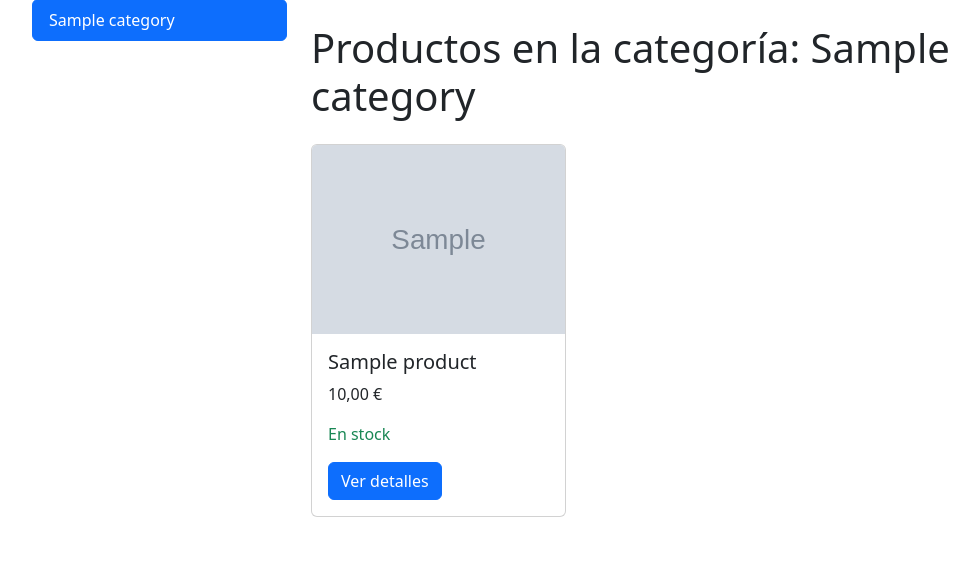
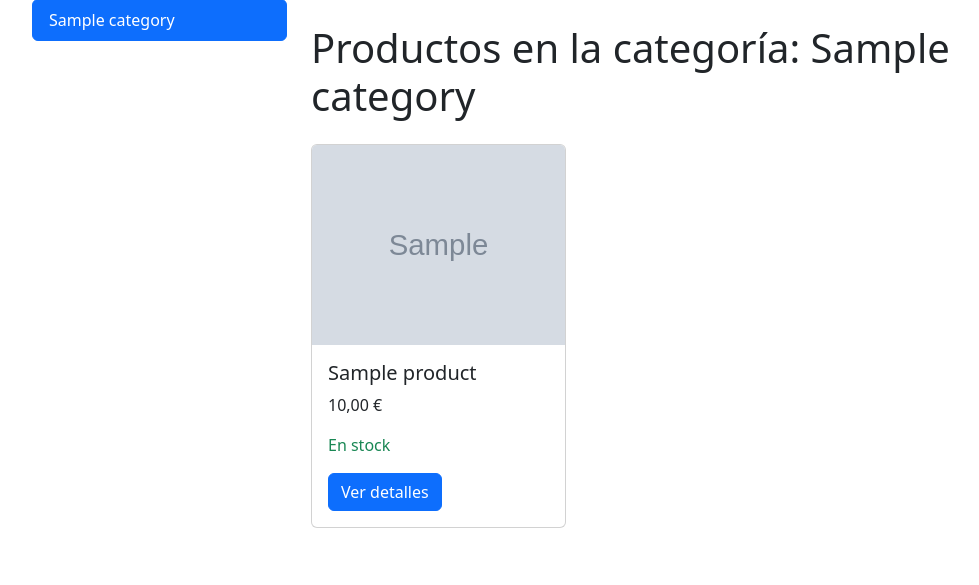
Before and after one commit to Letee2/PGPI, a Django app: a page that uses ecommerce/shop/templates/shop/product/list.html in a window 1280 px wide. Shown: the part 120-705 px from the top of the page, without its empty margins (62-1041 px from the left). Run offline with Django 5.2, Linux system fonts and the light colour scheme; tables that the repository leaves empty hold one stand-in row (values such as "Sample post"); grey boxes marked "Sample" are stand-in pictures.

Commit message:
Retoques UI

```diff
--- a/ecommerce/shop/templates/shop/landing.html
+++ b/ecommerce/shop/templates/shop/landing.html
@@ -1,4 +1,5 @@
 {% extends "base.html" %}
+{% load static %}
 
 {% block content %}
 <div class="container text-center my-5">
@@ -14,7 +15,9 @@
         <div class="col-md-4">
             <div class="card mb-4">
                 {% if product.image %}
-                <img src="{{ product.image.url }}" class="card-img-top" alt="{{ product.name }}">
+                <img src="{{ product.image.url }}" class="card-img-top" style="height: 200px; object-fit: cover;" alt="{{ product.name }}">
+                {% else %}
+                <img src="{% static 'images/test_image.jpg' %}" class="card-img-top" style="height: 200px; object-fit: cover;" alt="Imagen genérica">
                 {% endif %}
                 <div class="card-body">
                     <h5 class="card-title">{{ product.name }}</h5>
--- a/ecommerce/shop/templates/shop/product/list.html
+++ b/ecommerce/shop/templates/shop/product/list.html
@@ -1,5 +1,5 @@
 {% extends "base.html" %}
-
+{% load static %}
 {% block content %}
 <div class="container">
     <div class="row">
@@ -40,7 +40,9 @@
                     <div class="col-md-4">
                         <div class="card mb-4">
                             {% if product.image %}
-                                <img src="{{ product.image.url }}" class="card-img-top" alt="{{ product.name }}">
+                                <img src="{{ product.image.url }}" class="card-img-top" style="height: 200px; object-fit: cover;" alt="{{ product.name }}">
+                            {% else %}
+                                <img src="{% static 'images/test_image.jpg' %}" class="card-img-top" style="height: 200px; object-fit: cover;" alt="Imagen genérica">
                             {% endif %}
                             <div class="card-body">
                                 <h5 class="card-title">{{ product.name }}</h5>
@@ -52,9 +54,9 @@
                                 {% endif %}
                                 {% if product.stock > 0 %}
                                 <a href="{{ product.get_absolute_url }}" class="btn btn-primary">Ver detalles</a>
-                            {% else %}
+                                {% else %}
                                 <button class="btn btn-secondary" disabled>Agotado</button>
-                            {% endif %}
+                                {% endif %}
                             </div>
                         </div>
                     </div>
```
Also changed, not shown: ecommerce/media/products/2024/11/27/Captura_de_pantalla_75.png (added), ecommerce/media/products/2024/11/27/test_image.jpeg (added).
